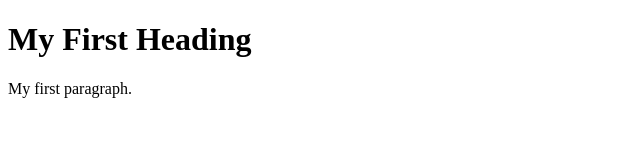
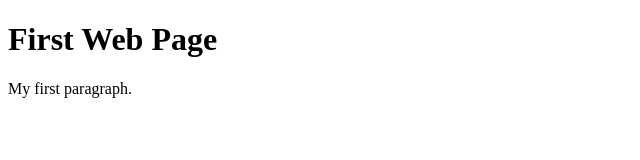
Before and after one commit to Cipherror-error/Static_Web_App, a plain HTML site: page index.html in a window 1280 px wide. Shown: the whole page, without its empty margins (0-640 px from the left). Drawn offline with Linux system fonts and the light colour scheme.

Commit message:
heading>>first web page

```diff
--- a/index.html
+++ b/index.html
@@ -2,7 +2,7 @@
 <html>
 <body>
 
-<h1>My First Heading</h1>
+<h1>First Web Page</h1>
 <p>My first paragraph.</p>
 
 </body>
```
